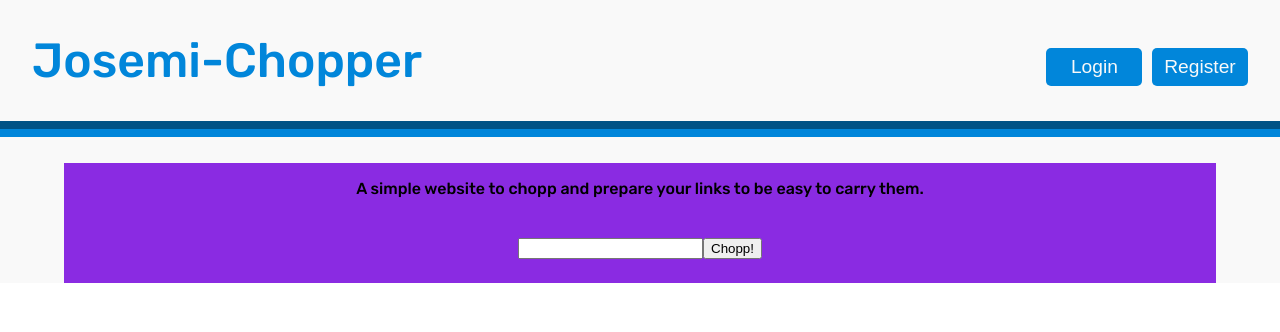
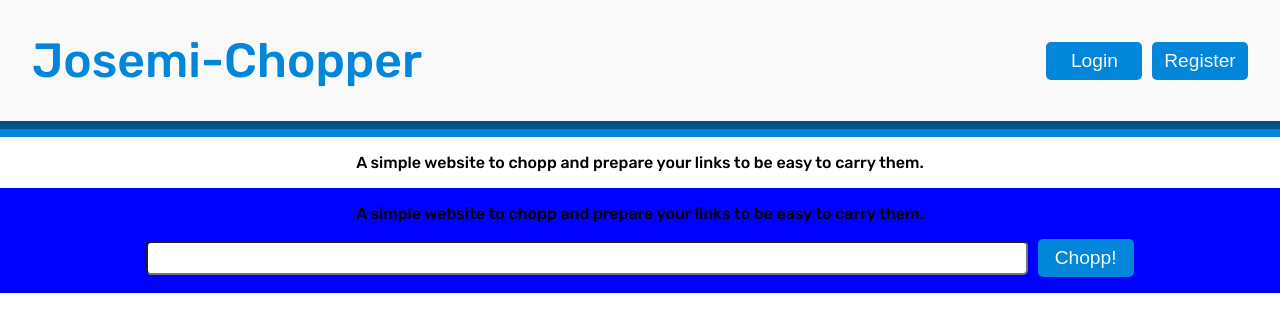
Before and after one commit to josemsb92/url-chopper-frontend, a React (Create React App) app: page / in a window 1280 px wide. Shown: the top 332 px of the page. Built offline with nearby package versions, Linux system fonts and the light colour scheme; a web font is replaced by a local one.

Commit message:
url-form added a new style

```diff
--- a/src/Components/Navbar.jsx
+++ b/src/Components/Navbar.jsx
@@ -23,8 +23,8 @@ export default function ButtonAppBar() {
     <div className="nav-body">
       <div className="nav-title">Josemi-Chopper</div>
       <div className="nav-login-register">
-        <button onClick={() => setOnOpen(!onOpen)}>Login</button>
-        <button onClick={() => setOnOpen(!onOpen)}>Register</button>
+        <button className="primary-button" onClick={() => setOnOpen(!onOpen)}>Login</button>
+        <button className="primary-button" onClick={() => setOnOpen(!onOpen)}>Register</button>
       </div>
       <Modal onOpen={onOpen} setOnOpen={setOnOpen} onClose={onClose}>
         <Register setOnOpen={setOnOpen} />
--- a/src/Components/UrlForm.jsx
+++ b/src/Components/UrlForm.jsx
@@ -34,14 +34,16 @@ function UrlForm() {
 
   return (
     <div className="url-form-body">
+      <p>A simple website to chopp and prepare your links to be easy to carry them.</p>
       <form className="url-form" onSubmit={handleSubmit}>
         <input
           type="text"
           value={urltext}
+          size="60"
           className="url-text-area"
           onChange={handleChange}
         />
-        <input type="submit" value="Chopp!" onClick={UrlTransform} />
+        <button className="primary-button"> Chopp! </button>
       </form>
       {shortUrlRender}
 
--- a/src/assets/scss/index.scss
+++ b/src/assets/scss/index.scss
@@ -1,10 +1,3 @@
-.url-form{
-    display: flex;
-    flex-direction: row;
-    align-items: center;
-    justify-content: center;
-    margin: 10% auto;
-}
 .main-view{
   background-color: #f9f9f9;
 }
@@ -14,10 +7,38 @@
   font-family: 'Rubik', sans-serif;
   flex-direction: column;
   flex-wrap: wrap;
-  align-content: center;
   justify-content: center;
   align-items: center;
-  margin: 2% auto;
-  width: 90%;
-  background-color: blueviolet;
+  background-color: white;
+
+  //A PARTIR DE AQUI HAY QUE PEGAR EN CASA
+  .url-text-area{
+    width: 70%;
+    height: 1.8rem;
+    /* outline: solid 1px white; */
+    border-radius: 5px;
+  }
+
+
 }
+.url-form{
+  display: flex;
+  justify-content: center;
+  flex-wrap: wrap;
+  align-items: center;
+  margin: 1rem;
+}
+@media(max-width:720px){
+  .url-form{
+    flex-direction: column;
+    button{
+      width: 71%;
+      margin-left: 0;
+    }
+  }
+}
+.url-form-body{
+  text-align: center;
+  background-color: blue;
+  width: 100%;
+}
--- a/src/assets/scss/navbar.scss
+++ b/src/assets/scss/navbar.scss
@@ -42,6 +42,7 @@
 }
 .nav-body{
   display: flex;
+  align-items: center;
   flex-flow: row wrap;
   justify-content:space-between;
   padding: 2rem;
@@ -53,9 +54,9 @@
   font-size: 3rem;
 }
 
-.nav-login-register{
-  button{
-    margin-top: 1rem;
+
+  .primary-button{
+
     margin-left: 0.6rem;
     color: #f9f9f9;
     background-color: #0186da;
@@ -65,14 +66,13 @@
     width: 6rem;
     font-size: 1.2rem;
   }
-  button:hover{
+  .primary-button:hover{
     transition-duration: 0.1s;
   background-color: #f9f9f9;
   color:#0186da;
   border: solid 1px #0186da;
   }
 
-  button:active {
+  .primary-button:active {
     transform: scale(0.9);
   }
-}
```
